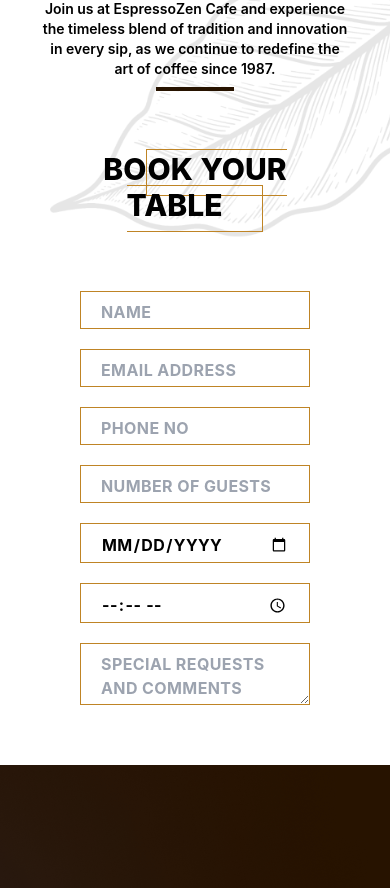
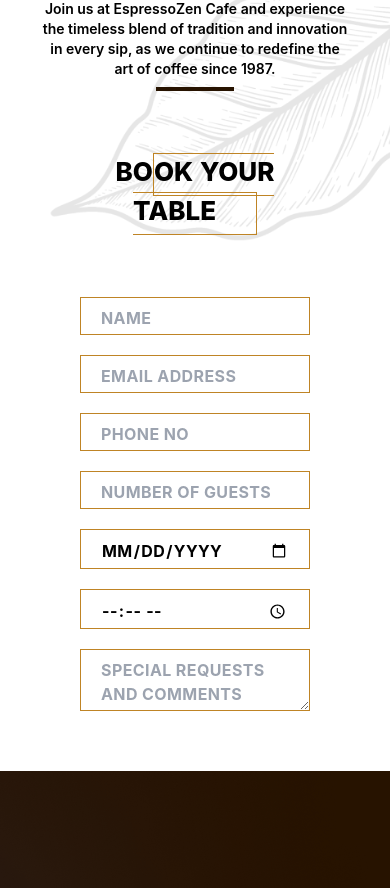
Before and after one commit to dominic91960/coffee-shop-development, a React (Create React App) app: page / in a window 390 px wide. Shown: the part 4315-5203 px from the top of the page. Built offline with nearby package versions, Linux system fonts and the light colour scheme.

Commit message:
Minor error fixes in navbar and section four.

```diff
--- a/src/components/Navbar/Navbar.jsx
+++ b/src/components/Navbar/Navbar.jsx
@@ -44,11 +44,11 @@
         <button
           id="hamburger-button"
           onClick={handleClick}
-          class={`relative h-8 w-8 text-3xl lg:hidden mt-4 drop-shadow-[1px_1px_2px_rgb(0,0,0)] ${
+          className={`relative h-8 w-8 text-3xl lg:hidden mt-4 drop-shadow-[1px_1px_2px_rgb(0,0,0)] ${
             isToggled && "toggle"
           }`}
         >
-          <div class="content-[''] h-[2px] w-8 rounded bg-white absolute before:content-[''] before:h-[2px] before:w-8 before:rounded before:bg-white before:absolute before:top-0 before:left-0 before:-mt-2 after:content-[''] after:h-[2px] after:w-8 after:rounded after:bg-white after:absolute after:top-0 after:left-0 after:mt-2 "></div>
+          <div className="content-[''] h-[2px] w-8 rounded bg-white absolute before:content-[''] before:h-[2px] before:w-8 before:rounded before:bg-white before:absolute before:top-0 before:left-0 before:-mt-2 after:content-[''] after:h-[2px] after:w-8 after:rounded after:bg-white after:absolute after:top-0 after:left-0 after:mt-2 "></div>
         </button>
       </div>
       {/* mobile navbar */}
--- a/src/components/SectionFour/SectionFour.jsx
+++ b/src/components/SectionFour/SectionFour.jsx
@@ -47,7 +47,7 @@
         <hr className="border-t-4 border-t-secondary w-1/4" />
       </div>
       <div className="px-20">
-        <h2 className="font-noto-sans-tamil font-extrabold text-3xl md:text-4xl lg:text-5xl uppercase pt-16 xl:pt-32 mb-16">
+        <h2 className="font-noto-sans-tamil font-extrabold text-[26px] md:text-4xl lg:text-5xl uppercase pt-16 xl:pt-32 mb-16">
           Bo
           <span className="border border-primary py-1 pe-10">
             ok Your Table
```
